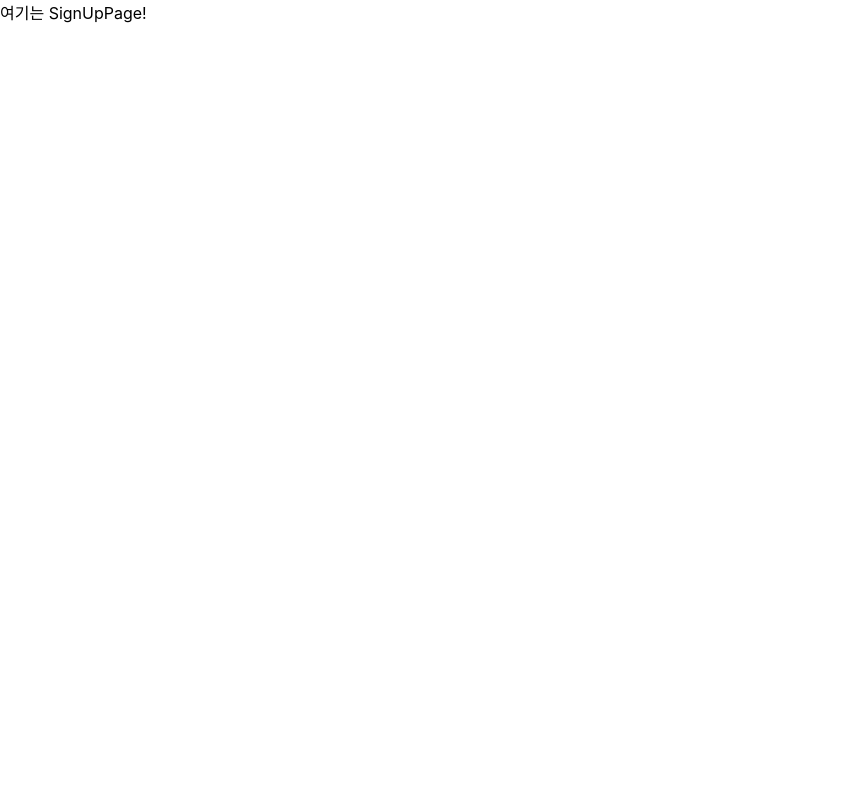
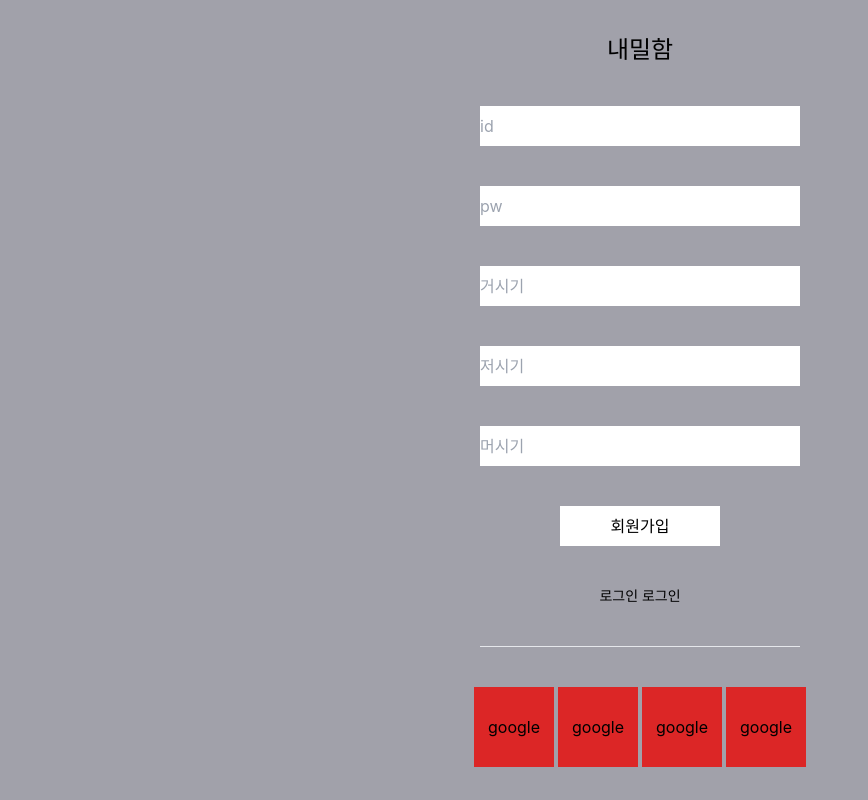
Before and after one commit to Naemilham/nmh_front, a React (Create React App) app: page /signup in a window 1280 px wide. Shown: the whole page, without its empty margins (0-868 px from the left). Built offline with nearby package versions, Linux system fonts and the light colour scheme.

Commit message:
feat: demo page

```diff
--- a/src/routes/SignInPage.jsx
+++ b/src/routes/SignInPage.jsx
@@ -1,5 +1,59 @@
+import { useState } from "react";
+import { useNavigate } from "react-router-dom";
 const SignInPage = () => {
-  return <div>여기는 SignInPage!</div>;
+  const navigate = useNavigate();
+  const [id, setId] = useState("");
+  const [pw, setPw] = useState("");
+
+  const login = () => {
+    console.log(id, pw);
+  };
+  return (
+    <div className="w-screen h-screen flex justify-center bg-zinc-400">
+      <div className="w-1/2 h-full flex flex-col justify-center items-center gap-10">
+        <p className="text-2xl">내밀함</p>
+        <input
+          required
+          type="text"
+          id="username"
+          className="input w-80 h-10"
+          placeholder="id"
+          onChange={(e) => setId(e.target.value)}
+        />
+        <input
+          required
+          type="text"
+          id="username"
+          className="input w-80 h-10"
+          placeholder="pw"
+          onChange={(e) => setPw(e.target.value)}
+        />
+        <button
+          className="w-40 h-10 bg-white"
+          onClick={(e) => {
+            login();
+          }}
+        >
+          로그인
+        </button>
+        <p
+          className="text-sm"
+          onClick={(e) => {
+            navigate("/signup");
+          }}
+        >
+          회원가입 회원가입
+        </p>
+        <hr className="w-80" />
+        <div className="flex justify-center gap-1">
+          <button className="w-20 h-20 bg-red-600"> google </button>
+          <button className="w-20 h-20 bg-red-600"> google </button>
+          <button className="w-20 h-20 bg-red-600"> google </button>
+          <button className="w-20 h-20 bg-red-600"> google </button>
+        </div>
+      </div>
+    </div>
+  );
 };
 
 export default SignInPage;
--- a/src/routes/SignUpPage.jsx
+++ b/src/routes/SignUpPage.jsx
@@ -1,7 +1,60 @@
+import { useState } from "react";
+import { useNavigate } from "react-router-dom";
+
 const SignUpPage = () => {
-	return (
-		<div>여기는 SignUpPage!</div>
-	);
+  const navigate = useNavigate();
+  const [info, setInfo] = useState({
+    id: "",
+    pw: "",
+    거시기: "",
+    저시기: "",
+    머시기: "",
+  });
+  const signUp = () => {
+    console.log(info);
+  };
+  return (
+    <div className="w-screen h-screen flex justify-center bg-zinc-400">
+      <div className="w-1/2 h-full flex flex-col justify-center items-center gap-10">
+        <p className="text-2xl">내밀함</p>
+        {Object.keys(info).map((name) => {
+          return (
+            <input
+              required
+              type="text"
+              id={name}
+              className="input w-80 h-10"
+              placeholder={name}
+              onChange={(e) => setInfo({ ...info, [name]: e.target.value })}
+            />
+          );
+        })}
+        <button
+          className="w-40 h-10 bg-white"
+          onClick={(e) => {
+            signUp();
+          }}
+        >
+          회원가입
+        </button>
+        <p
+          className="text-sm"
+          onClick={(e) => {
+            navigate("/signin");
+          }}
+        >
+          로그인 로그인
+        </p>
+        <hr className="w-80" />
+        <div className="flex justify-center gap-1">
+          <button className="w-20 h-20 bg-red-600"> google </button>
+          <button className="w-20 h-20 bg-red-600"> google </button>
+          <button className="w-20 h-20 bg-red-600"> google </button>
+          <button className="w-20 h-20 bg-red-600"> google </button>
+        </div>
+      </div>
+    </div>
+  );
 };
 
 export default SignUpPage;
```
Also changed, not shown: src/index.css (+7 -3 lines).
